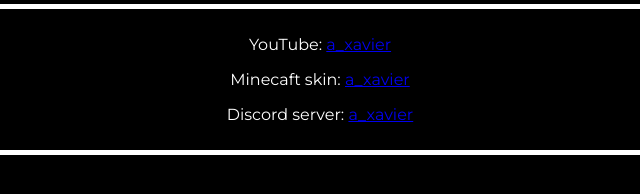
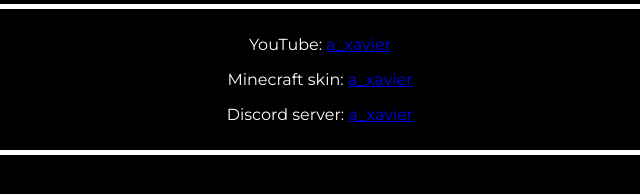
Before and after one commit to a-xavier-1/a-xavier-1.github.io, a plain HTML site: page index.html in a window 1280 px wide. Shown: the part 174-368 px from the top of the page, 320-960 px from the left. Drawn offline with Linux system fonts and the light colour scheme.

Commit message:
typo fixed

```diff
--- a/index.html
+++ b/index.html
@@ -31,7 +31,7 @@
         >
       </p>
       <p>
-        Minecaft skin:
+        Minecraft skin:
         <a href="https://mcuuid.net/?q=a_xavier" target="_blank">a_xavier</a>
       </p>
       <p>
```
